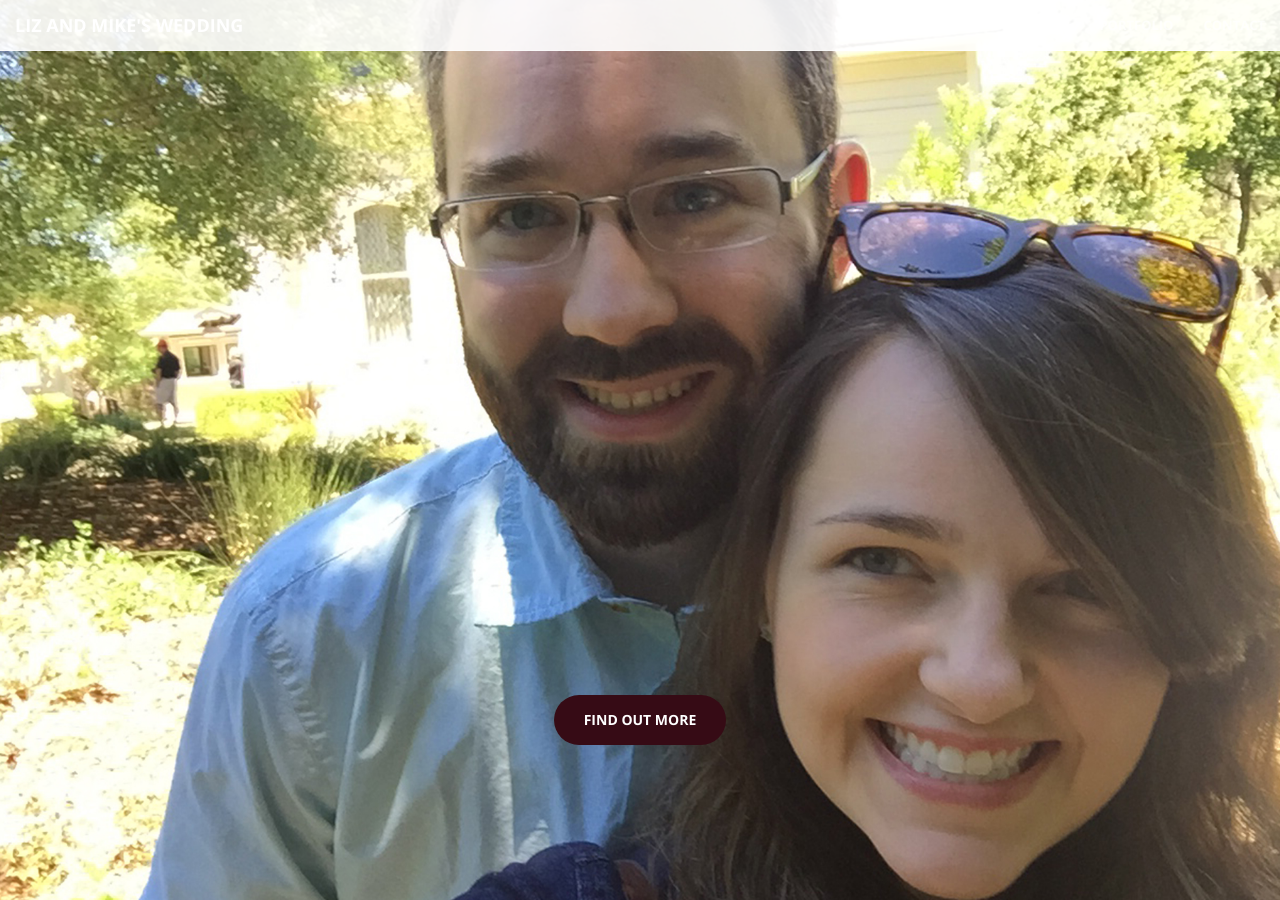
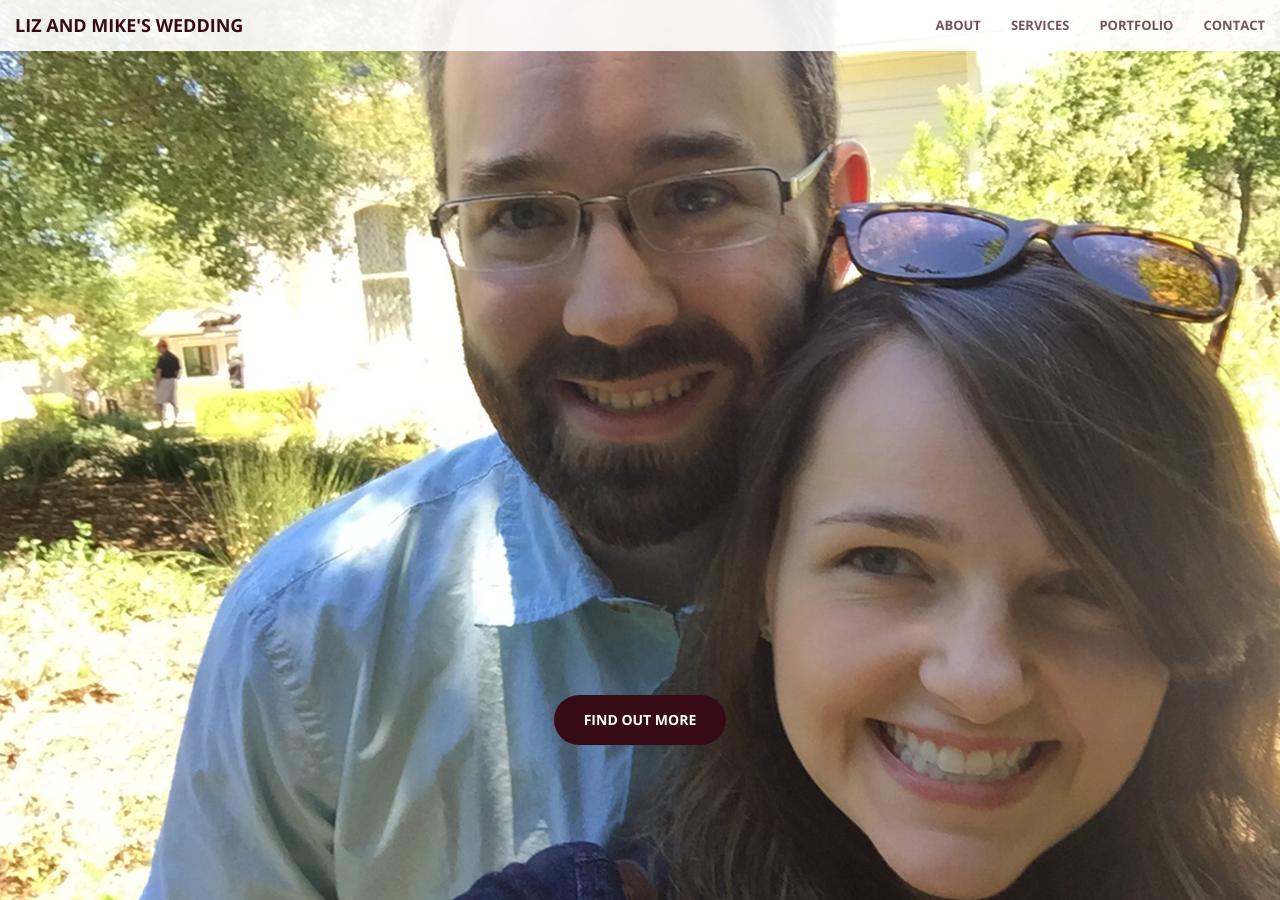
Before and after one commit to mikesplain/lizandmike.rocks, a Jekyll site: the page built from index.html, in a window 1280 px wide and 900 px high. Built offline with Jekyll 4.4.1, drawn with Linux system fonts in a browser that asks for light colours.

Commit message:
Modify colors

```diff
--- a/_sass/_base.scss
+++ b/_sass/_base.scss
@@ -114,17 +114,17 @@ aside {
         border-color: rgba(white, .3);
 
         .navbar-header .navbar-brand {
-            color: rgba(white, .7);
+            color: rgba($theme-primary, .7);
             &:hover,
             &:focus {
-                color: white;
+                color: $theme-primary;
             }
         }
         .nav > li > a,
         .nav > li > a:focus {
-            color: rgba(white, .7);
+            color: rgba($theme-primary, .7);
             &:hover {
-                color: white;
+                color: $theme-primary;
             }
         }
         &.affix {
```
